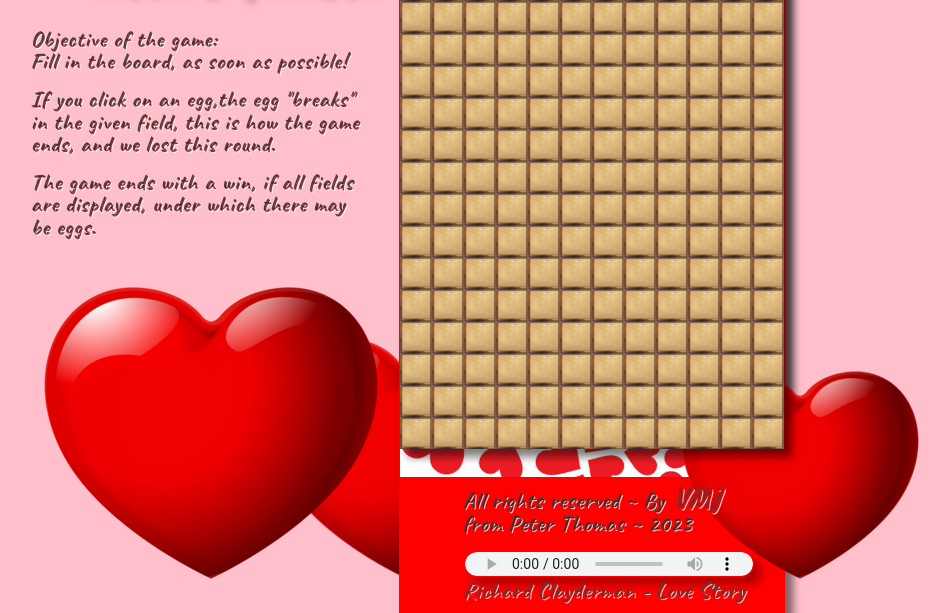
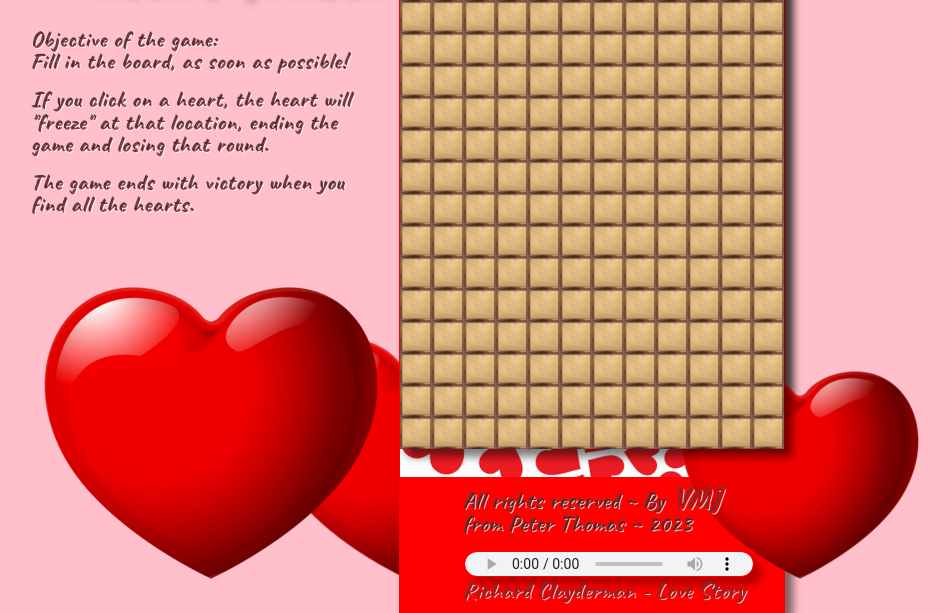
Before and after one commit to ViktorMihalyJozsa/Valentin-s-Day-Heart-Finder, a plain HTML site: page index.html in a window 1280 px wide. Shown: the part 187-800 px from the top of the page, without its empty margins (240-1190 px from the left). Drawn offline with nearby package versions, Linux system fonts and the light colour scheme.

Commit message:
Index Game Text

```diff
--- a/index.html
+++ b/index.html
@@ -33,11 +33,9 @@
                 <h3>Objective of the game:</h3>
                 <h3>Fill in the board, as soon as possible!</h3>
                 <br>
-                <h3>If you click on an egg,the egg "breaks" in the given field,
-                   this is how the game ends, and we lost this round.</h3>
+                <h3>If you click on a heart, the heart will "freeze" at that location, ending the game and losing that round.</h3>
                 <br>
-                <h3>The game ends with a win, if all fields are displayed,
-                   under which there may be eggs.</h3>
+                <h3>The game ends with victory when you find all the hearts.</h3>
             </div>
             <div class="header-top-image"></div>
             <div class="header-bottom-image"></div>
```
